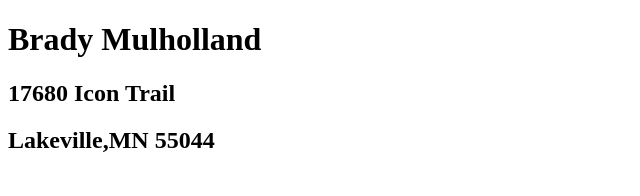
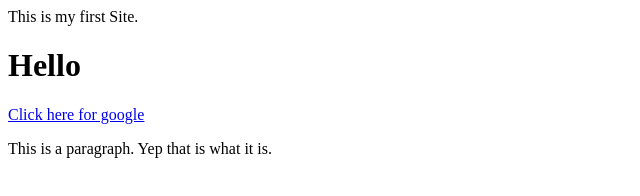
Before and after one commit to MochaChoka/MyFirstSite, a plain HTML site: page views/index.html in a window 1280 px wide. Shown: the whole page, without its empty margins (0-640 px from the left). Drawn offline with Linux system fonts and the light colour scheme.

Commit message:
Update index title

```diff
--- a/views/index.html
+++ b/views/index.html
@@ -1,19 +1,14 @@
-<!DOCTYPE html>
+<!DOCTYPE html
 
-     <title>Brady Mulholland"s Resume</title>
+        <html>
 
-<html lang="en">
+        <head>
+    <title>Brady Mulholland's Resume</title>
+        </head>
 
- <header>
+<body>This is my first Site.</body>
+<h1>Hello</h1>
 
-    <hgroup>
+        <a href="http://www.google.com">Click here for google</a>
 
-      <h1>Brady Mulholland </h1>
-      <h2>17680 Icon Trail</h2>
-      <h2>Lakeville,MN 55044</h2>
-
-    </hgroup>
-
- </header>
-
-</html>
+        <p>This is a paragraph. Yep that is what it is.</p>
```
